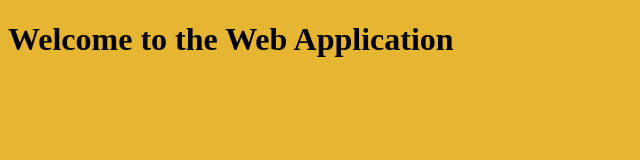
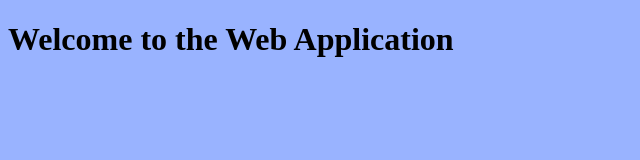
Before and after one commit to Harsha-Chowdary/webapp-Pipe, a plain HTML site: page index.html in a window 1280 px wide. Shown: the whole page, without its empty margins (0-640 px from the left). Drawn offline with Linux system fonts and the light colour scheme.

Commit message:
Update index.html

```diff
--- a/index.html
+++ b/index.html
@@ -7,7 +7,7 @@
 
 <style>
     body {
-        background-color: #e6b632; /* New background color */
+        background-color: #99b3ff; /* New background color */
     }
 </style>
 
```
